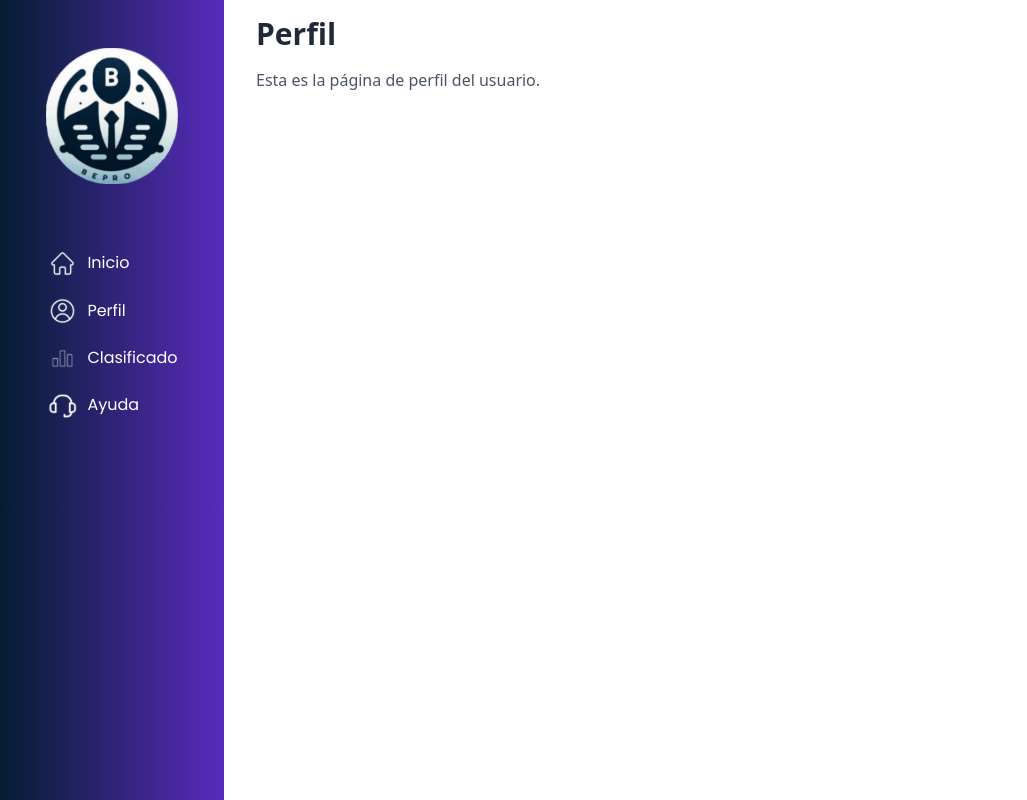
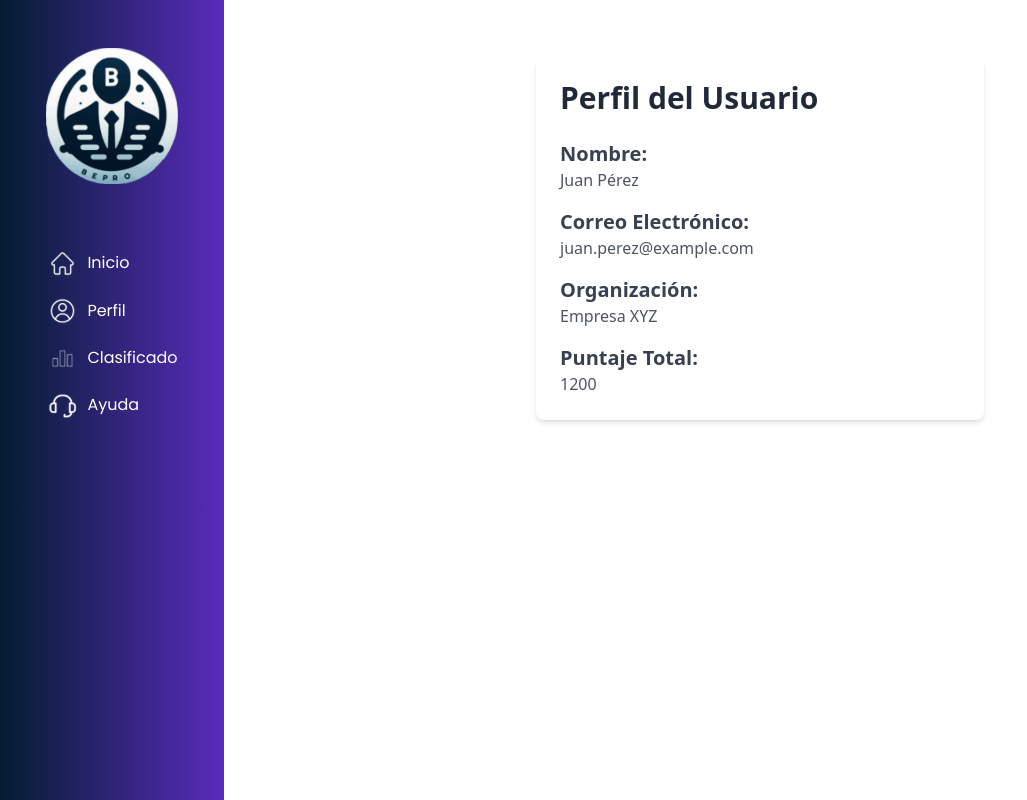
Before and after one commit to PDG2-BECGame/BEC-Game-front, a React (Vite) app: page /profile in a window 1280 px wide. Shown: the whole page, without its empty margins (0-1027 px from the left). Built offline with nearby package versions, Linux system fonts and the light colour scheme.

Commit message:
feat: add basic user profile information - name, email, organization, and score
Added basic user profile details to start building the profile. Design improvements are pending

```diff
--- a/src/pages/Profile.tsx
+++ b/src/pages/Profile.tsx
@@ -1,12 +1,44 @@
 import React from 'react';
 
-function Profile() {
+interface User {
+  name: string;
+  email: string;
+  organization: string;
+  totalScore: number;
+}
+
+const Profile: React.FC = () => {
+  // Datos de ejemplo del usuario
+  const user: User = {
+    name: 'Juan Pérez',
+    email: 'juan.perez@example.com',
+    organization: 'Empresa XYZ',
+    totalScore: 1200,
+  };
+
   return (
-    <div>
-      <h1 className="text-3xl font-bold text-gray-800">Perfil</h1>
-      <p className="text-gray-600 mt-4">Esta es la página de perfil del usuario.</p>
+    <div className="p-6 bg-white rounded-lg shadow-md max-w-md mx-auto mt-10">
+      <h1 className="text-3xl font-bold text-gray-800 mb-6">Perfil del Usuario</h1>
+      <div className="space-y-4">
+        <div>
+          <h2 className="text-xl font-semibold text-gray-700">Nombre:</h2>
+          <p className="text-gray-600">{user.name}</p>
+        </div>
+        <div>
+          <h2 className="text-xl font-semibold text-gray-700">Correo Electrónico:</h2>
+          <p className="text-gray-600">{user.email}</p>
+        </div>
+        <div>
+          <h2 className="text-xl font-semibold text-gray-700">Organización:</h2>
+          <p className="text-gray-600">{user.organization}</p>
+        </div>
+        <div>
+          <h2 className="text-xl font-semibold text-gray-700">Puntaje Total:</h2>
+          <p className="text-gray-600">{user.totalScore}</p>
+        </div>
+      </div>
     </div>
   );
-}
+};
 
 export default Profile;
```
